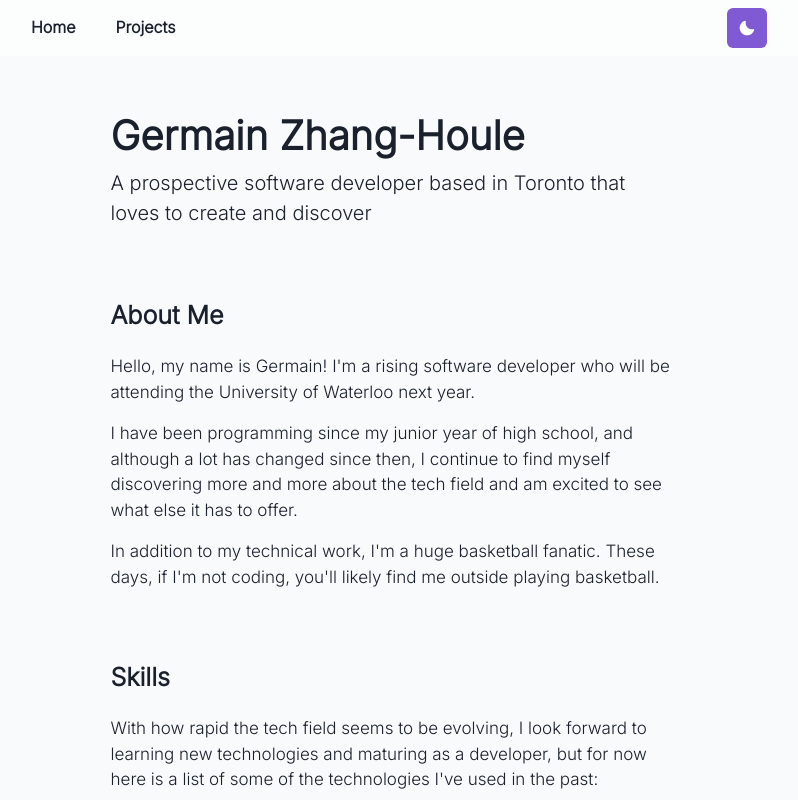
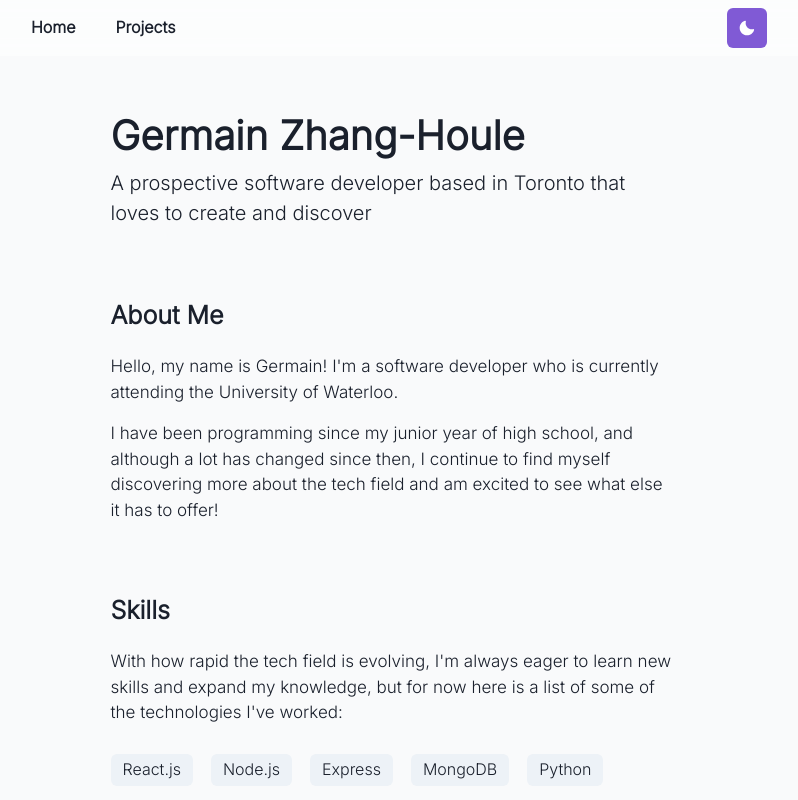
Before and after one commit to gzh2003/gzh-portfolio, a React (Create React App) app: page /#/ in a window 1280 px wide. Shown: the top 800 px of the page, without its empty margins (249-1047 px from the left). Built offline with nearby package versions, Linux system fonts and the light colour scheme.

Commit message:
Tweaked homepage

```diff
--- a/src/Pages/Home.js
+++ b/src/Pages/Home.js
@@ -17,28 +17,22 @@ function Home(props) {
             About Me
           </Heading>
           <Text>
-            Hello, my name is Germain! I'm a rising software developer who will
-            be attending the University of Waterloo next year.
+            Hello, my name is Germain! I'm a software developer who is currently
+            attending the University of Waterloo.
           </Text>
           <Text>
             I have been programming since my junior year of high school, and
             although a lot has changed since then, I continue to find myself
-            discovering more and more about the tech field and am excited to see
-            what else it has to offer.
-          </Text>
-          <Text>
-            In addition to my technical work, I'm a huge basketball fanatic.
-            These days, if I'm not coding, you'll likely find me outside playing
-            basketball.
+            discovering more about the tech field and am excited to see
+            what else it has to offer!
           </Text>
           <Heading as="h2" variant="page-sub-heading">
             Skills
           </Heading>
           <Text>
-            With how rapid the tech field seems to be evolving, I look forward
-            to learning new technologies and maturing as a developer, but for
-            now here is a list of some of the technologies I've used in the
-            past:
+            With how rapid the tech field is evolving, I'm always eager to learn
+            new skills and expand my knowledge, but for now here is a list of
+            some of the technologies I've worked:
           </Text>
           <Wrap spacing="18px" mt="5">
             {[
@@ -47,7 +41,7 @@ function Home(props) {
               "Express",
               "MongoDB",
               "Python",
-              "C++",
+              "C/C++",
               "Java",
               "HTML",
               "CSS",
```
